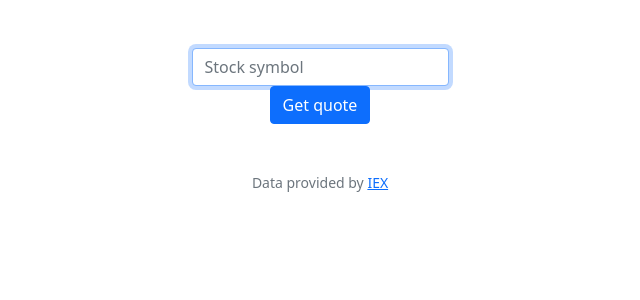
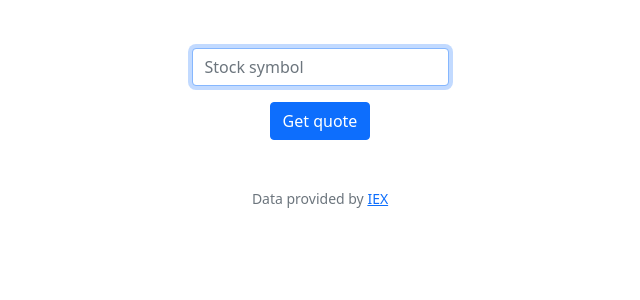
Before and after one commit to nchinling/CS50, a Flask app: page /quote in a window 1280 px wide. Shown: the part 76-376 px from the top of the page, without its empty margins (320-960 px from the left). Run offline with Flask 2, Linux system fonts and the light colour scheme; a user stored in the database is signed in; some libraries are stand-ins or nearby versions.

Commit message:
Mon, Dec 5, 2022, 12:17 PM +00:00

```diff
--- a/finance/templates/quote.html
+++ b/finance/templates/quote.html
@@ -6,7 +6,7 @@
 
 {% block main %}
     <form action="/quote" method="post">
-        <div class="form-grop">
+        <div class="mb-3">
             <input autocomplete="off" autofocus class="form-control mx-auto w-auto" name="symbol" placeholder="Stock symbol" type="text">
         </div>
 
```
